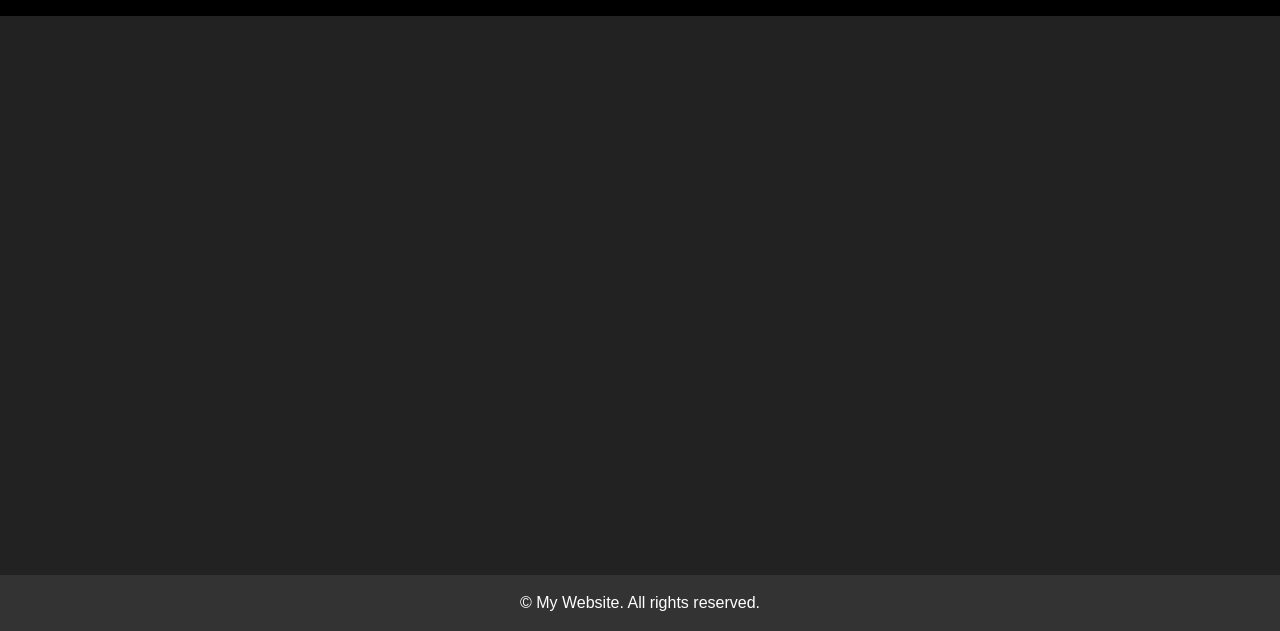
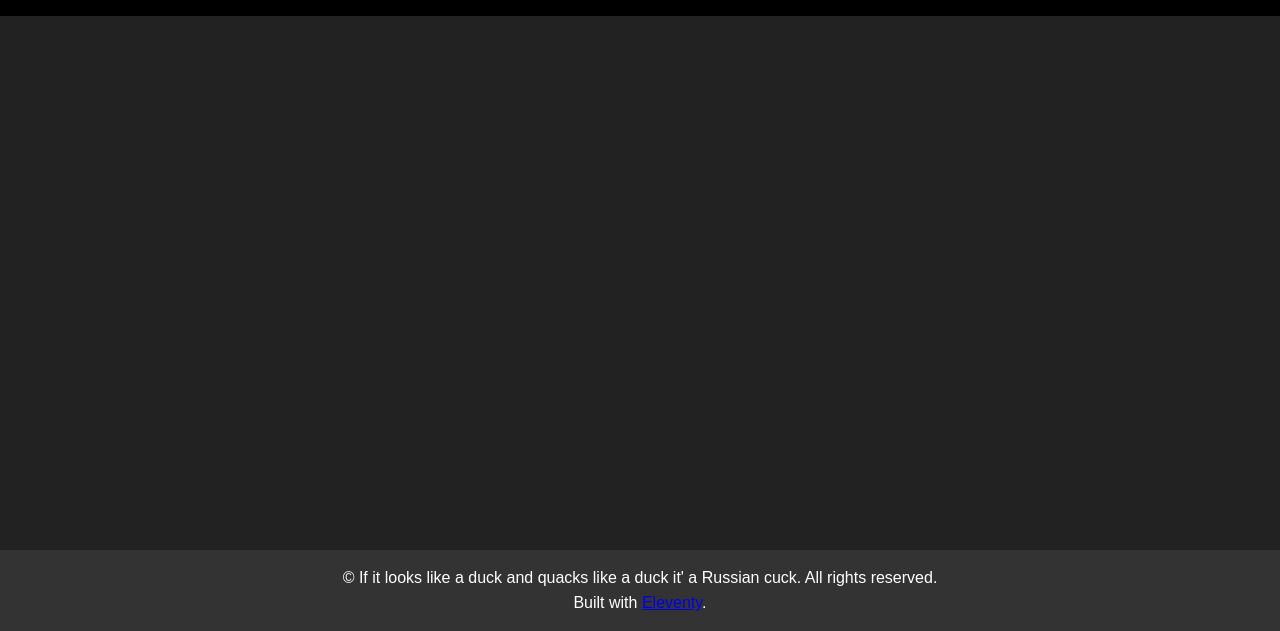
Before and after one commit to fluidsc/lookslikeaduck.org, an Eleventy site: page src/index.njk in a window 1280 px wide. Shown: the part 169-800 px from the top of the page. Built offline with nearby package versions, Linux system fonts and the light colour scheme; Eleventy itself is replaced by a stand-in of ours; files that its build step writes are made by us from their sources.

Commit message:
Commit
Commit

```diff
--- a/src/_includes/footer.njk
+++ b/src/_includes/footer.njk
@@ -1,3 +1,6 @@
 <footer>
-    <p>&copy; My Website. All rights reserved.
+    <p>&copy; If it looks like a duck and quacks like a duck it' a Russian cuck. All rights reserved.</p>
+    <p class="pb-4 text-xs">
+       Built with <a href="https://www.11ty.dev/">Eleventy</a>.
+    </p>
 </footer>
```
Also changed, not shown: public/index.html, public/posts/post-1/index.html, public/posts/post-2/index.html, public/posts/post-3/index.html, public/posts/post-4/index.html, src/images/globe2.webp (deleted).
